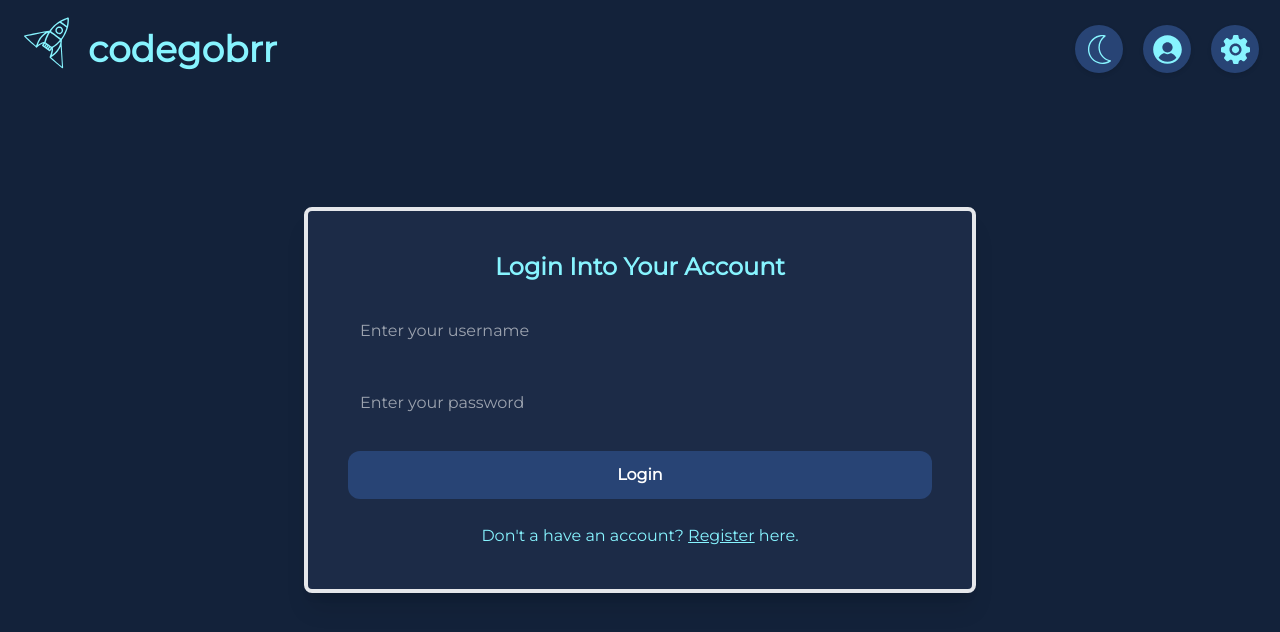
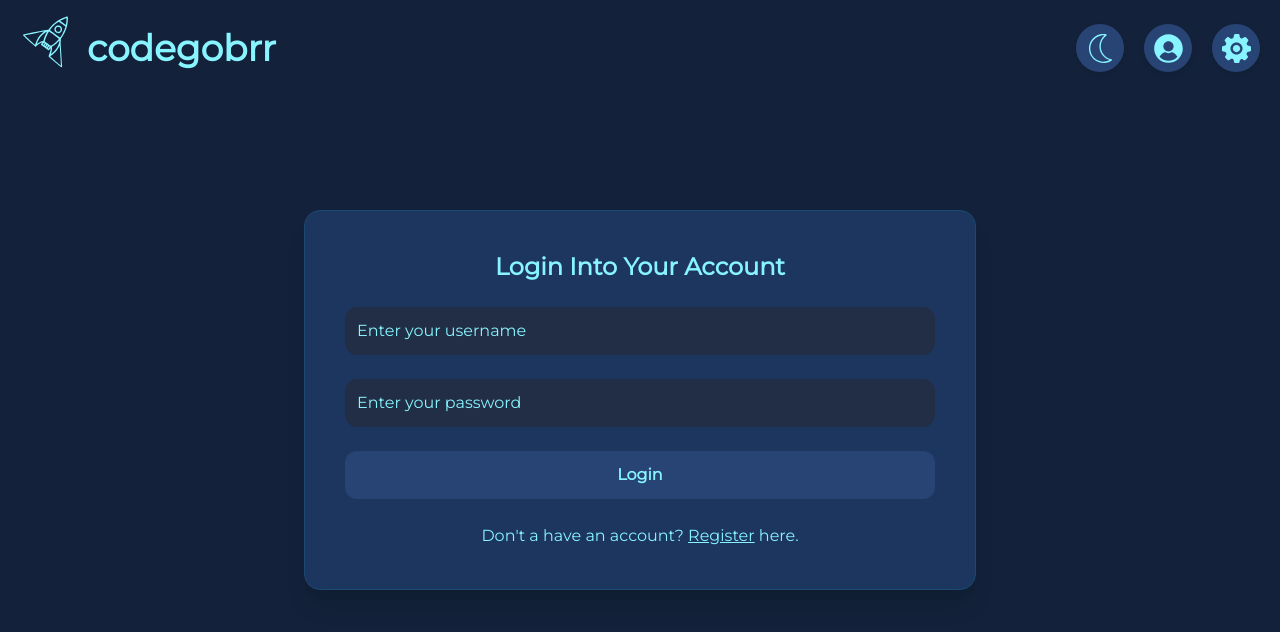
Before and after one commit to JavaBootcampJuly2025/Coderacer, a React (Create React App) app in the folder frontend/: page /login in a window 1280 px wide. Shown: the top 632 px of the page. Built offline with nearby package versions, Linux system fonts and the light colour scheme.

Commit message:
Fixed inconsistancies with UI

```diff
--- a/frontend/src/components/ui/LevelSwitch.jsx
+++ b/frontend/src/components/ui/LevelSwitch.jsx
@@ -52,7 +52,7 @@ const LevelSwitch = ({ selectedDifficulty, setSelectedDifficulty }) => {
 
     return (
         <div
-            className={`flex w-[${CONFIG.panel.width}] h-${CONFIG.panel.height} bg-[${CONFIG.panel.backgroundColor}] overflow-hidden`}
+            className={`flex w-[${CONFIG.panel.width}] h-${CONFIG.panel.height} bg-[${CONFIG.panel.backgroundColor}] overflow-hidden border-l border-r border-t border-[var(--border-gray)] rounded-b-2xl`}
             style={{ borderRadius: CONFIG.panel.borderRadius }}
         >
             <div
--- a/frontend/src/pages/Login.js
+++ b/frontend/src/pages/Login.js
@@ -4,8 +4,85 @@ import Header from '../components/Header';
 import Footer from '../components/Footer';
 import { useTheme } from '../styles/ThemeContext';
 
+const CONFIG = {
+    root: {
+        minHeight: 'min-h-screen',
+        backgroundColor: 'bg-[var(--background)]',
+        flexDirection: 'flex-col',
+        alignItems: 'items-center',
+        fontFamily: 'font-montserrat',
+        textColor: 'text-[var(--text)]',
+    },
+    header: {
+        width: 'w-full',
+        height: 'h-[80px]',
+        border: 'border border-[var(--border)]',
+    },
+    main: {
+        flex: 'flex-grow',
+        justifyContent: 'justify-center',
+        alignItems: 'items-center',
+        padding: 'py-12',
+        width: 'w-full',
+        maxWidth: 'max-w-2xl',
+    },
+    card: {
+        width: 'w-full',
+        padding: 'p-10',
+        borderRadius: 'rounded-2xl',
+        shadow: 'shadow-xl',
+        transition: 'transition-colors duration-300',
+        border: 'border border-[var(--border-gray)]',
+        backgroundColor: 'bg-[var(--inbetween)]',
+    },
+    form: {
+        gap: 'space-y-6',
+    },
+    input: {
+        width: 'w-full',
+        padding: 'p-3',
+        borderRadius: 'rounded-xl',
+        backgroundColor: 'bg-[var(--sliderhover)]',
+        textColor: 'text-[var(--text)]',
+        placeholder: 'placeholder-[var(--placeholder)]',
+        focus: 'focus:outline-none focus:ring-2 focus:ring-[var(--accent)]',
+    },
+    button: {
+        width: 'w-full',
+        padding: 'py-3',
+        borderRadius: 'rounded-xl',
+        backgroundColor: 'bg-[var(--primary-button)]',
+        textColor: 'text-[var(--primary-button-text)]',
+        fontWeight: 'font-semibold',
+        hover: 'hover:bg-[var(--primary-button-hover)]',
+        transition: 'transition duration-300',
+    },
+    text: {
+        fontSize: 'text-base',
+        textColor: 'text-[var(--text)]',
+        lineHeight: 'leading-relaxed',
+        overflow: 'overflow-y-auto',
+        textAlign: 'text-center',
+    },
+    link: {
+        textColor: 'text-[var(--link)]',
+        decoration: 'underline',
+    },
+    title: {
+        fontSize: 'text-2xl',
+        fontWeight: 'font-semibold',
+        margin: 'mb-6',
+        textAlign: 'text-center',
+        textColor: 'text-[var(--accent)]',
+    },
+    message: {
+        margin: 'mt-4',
+        textAlign: 'text-center',
+    },
+};
+
 function Login() {
-    const { theme } = useTheme();
+    const { theme, themeConfig } = useTheme();
     const [message, setMessage] = useState("");
     const [messageColor, setMessageColor] = useState("");
 
@@ -20,7 +97,7 @@ function Login() {
 
         try {
             const response = await login(loginData);
-            setMessageColor("text-green-400");
+            setMessageColor('text-[var(--success-message)]');
             setMessage("Login successful. Redirecting to home");
             localStorage.setItem('loginToken', response.token);
             localStorage.setItem('loginId', response.id);
@@ -29,34 +106,30 @@ function Login() {
                 window.location.href = "/";
             }, 1000);
         } catch (error) {
-            setMessageColor("text-red-400");
+            setMessageColor('text-[var(--error-message)]');
             setMessage(error.response?.data?.message || "Login failed.");
         }
     };
 
     return (
-        <div className={`home-wrapper min-h-screen bg-[#13223A] flex flex-col items-center font-montserrat ${
-            theme === 'light' ? 'bg-white text-black' : 'bg-[#13223A] text-white'
-        }`}>
-            <div className="w-full h-[80px] border border-[#59000000]">
+        <div className={`home-wrapper ${CONFIG.root.minHeight} flex ${CONFIG.root.flexDirection} ${CONFIG.root.alignItems} ${CONFIG.root.fontFamily} ${CONFIG.root.backgroundColor} ${CONFIG.root.textColor}`}>
+            <div className={`${CONFIG.header.width} ${CONFIG.header.height}`}>
                 <Header />
             </div>
 
-            <div className="flex-grow flex items-center justify-center py-12 w-full max-w-2xl">
-                <div className={`w-full p-10 rounded-2xl shadow-xl transition-colors duration-300 border-4 border-black-400 rounded-lg ${
-                    theme === 'light' ? 'bg-gray-100' : 'bg-[#1C2B47]'
-                }`}>
-                    <h2 className="text-2xl font-semibold mb-6 text-center text-[var(--accent)]">Login Into Your Account</h2>
-                    <form onSubmit={submit} className="space-y-6">
+            <div className={`${CONFIG.main.flex} flex ${CONFIG.main.justifyContent} ${CONFIG.main.alignItems} ${CONFIG.main.padding} ${CONFIG.main.width} ${CONFIG.main.maxWidth}`}>
+                <div className={`${CONFIG.card.width} ${CONFIG.card.padding} ${CONFIG.card.borderRadius} ${CONFIG.card.shadow} ${CONFIG.card.transition} ${CONFIG.card.border} ${CONFIG.card.backgroundColor}`}>
+                    <h2 className={`${CONFIG.title.fontSize} ${CONFIG.title.fontWeight} ${CONFIG.title.margin} ${CONFIG.title.textAlign} ${CONFIG.title.textColor}`}>Login Into Your Account</h2>
+                    <form onSubmit={submit} className={`${CONFIG.form.gap}`}>
                         <input
-                            className="w-full p-3 rounded-xl bg-[var(--input-bg)] text-[var(--text)] placeholder-gray-400 focus:outline-none focus:ring-2 focus:ring-[var(--accent)]"
+                            className={`${CONFIG.input.width} ${CONFIG.input.padding} ${CONFIG.input.borderRadius} ${CONFIG.input.backgroundColor} ${CONFIG.input.textColor} ${CONFIG.input.placeholder} ${CONFIG.input.focus}`}
                             type="text"
                             name="username"
                             placeholder="Enter your username"
                             required
                         />
                         <input
-                            className="w-full p-3 rounded-xl bg-[var(--input-bg)] text-[var(--text)] placeholder-gray-400 focus:outline-none focus:ring-2 focus:ring-[var(--accent)]"
+                            className={`${CONFIG.input.width} ${CONFIG.input.padding} ${CONFIG.input.borderRadius} ${CONFIG.input.backgroundColor} ${CONFIG.input.textColor} ${CONFIG.input.placeholder} ${CONFIG.input.focus}`}
                             type="password"
                             name="password"
                             placeholder="Enter your password"
@@ -64,21 +137,21 @@ function Login() {
                         />
                         <button
                             type="submit"
-                            className="w-full py-3 rounded-xl bg-[var(--primary-button)] text-[var(--primary-button-text)] font-semibold hover:bg-[var(--primary-button-hover)] transition duration-300"
+                            className={`${CONFIG.button.width} ${CONFIG.button.padding} ${CONFIG.button.borderRadius} ${CONFIG.button.backgroundColor} ${CONFIG.button.textColor} ${CONFIG.button.fontWeight} ${CONFIG.button.hover} ${CONFIG.button.transition}`}
                         >
                             Login
                         </button>
-                        <p className="text-base text-[var(--text)] leading-relaxed overflow-y-auto text-center">
-                            Don't a have an account? <a href="/register" className="underline">Register</a> here.
+                        <p className={`${CONFIG.text.fontSize} ${CONFIG.text.textColor} ${CONFIG.text.lineHeight} ${CONFIG.text.overflow} ${CONFIG.text.textAlign}`}>
+                            Don't a have an account? <a href="/register" className={`${CONFIG.link.decoration} ${CONFIG.link.textColor}`}>Register</a> here.
                         </p>
                     </form>
                     {message && (
-                        <p className={`mt-4 text-center ${messageColor}`}>{message}</p>
+                        <p className={`${CONFIG.message.margin} ${CONFIG.message.textAlign} ${messageColor}`}>{message}</p>
                     )}
                 </div>
             </div>
 
-            <div className="w-full h-[80px] border border-[#59000000]">
+            <div className={`${CONFIG.header.width} ${CONFIG.header.height}`}>
                 <Footer />
             </div>
         </div>
--- a/frontend/src/pages/Register.js
+++ b/frontend/src/pages/Register.js
@@ -4,8 +4,73 @@ import Header from '../components/Header';
 import Footer from '../components/Footer';
 import { useTheme } from '../styles/ThemeContext';
 
+const CONFIG = {
+  root: {
+    minHeight: 'min-h-screen',
+    backgroundColor: 'bg-[var(--background)]',
+    flexDirection: 'flex-col',
+    alignItems: 'items-center',
+    fontFamily: 'font-montserrat',
+    textColor: 'text-[var(--text)]',
+  },
+  header: {
+    width: 'w-full',
+    height: 'h-[80px]'
+  },
+  main: {
+    flex: 'flex-grow',
+    justifyContent: 'justify-center',
+    alignItems: 'items-center',
+    padding: 'py-12',
+    width: 'w-full',
+    maxWidth: 'max-w-2xl',
+  },
+  card: {
+    width: 'w-full',
+    padding: 'p-10',
+    borderRadius: 'rounded-2xl',
+    shadow: 'shadow-xl',
+    transition: 'transition-colors duration-300',
+    border: 'border border-[var(--border-gray)]',
+    backgroundColor: 'bg-[var(--inbetween)]',
+  },
+  form: {
+    gap: 'space-y-6',
+  },
+  input: {
+    width: 'w-full',
+    padding: 'p-3',
+    borderRadius: 'rounded-xl',
+    backgroundColor: 'bg-[var(--sliderhover)]',
+    textColor: 'text-[var(--text)]',
+    placeholder: 'placeholder-[var(--placeholder)]',
+    focus: 'focus:outline-none focus:ring-2 focus:ring-[var(--accent)]',
+  },
+  button: {
+    width: 'w-full',
+    padding: 'py-3',
+    borderRadius: 'rounded-xl',
+    backgroundColor: 'bg-[var(--primary-button)]',
+    textColor: 'text-[var(--primary-button-text)]',
+    fontWeight: 'font-semibold',
+    hover: 'hover:bg-[var(--primary-button-hover)]',
+    transition: 'transition duration-300',
+  },
+  title: {
+    fontSize: 'text-2xl',
+    fontWeight: 'font-semibold',
+    margin: 'mb-6',
+    textAlign: 'text-center',
+    textColor: 'text-[var(--accent)]',
+  },
+  message: {
+    margin: 'mt-4',
+    textAlign: 'text-center',
+  },
+};
+
 function Register() {
-  const { theme } = useTheme();
+  const { theme, themeConfig } = useTheme();
   const [message, setMessage] = useState("");
   const [messageColor, setMessageColor] = useState("");
 
@@ -20,44 +85,40 @@ function Register() {
 
     try {
       await createAccount(accountData);
-      setMessageColor("text-green-400");
+      setMessageColor("text-[var(--success-message)]");
       setMessage("Registration successful. Check your email to verify your account.");
     } catch (error) {
-      setMessageColor("text-red-400");
+      setMessageColor("text-[var(--error-message)]");
       setMessage(error.response?.data?.message || "Registration failed.");
     }
   };
 
   return (
-      <div className={`home-wrapper min-h-screen bg-[#13223A] flex flex-col items-center font-montserrat ${
-          theme === 'light' ? 'bg-white text-black' : 'bg-[#13223A] text-white'
-      }`}>
-        <div className="w-full h-[80px] border border-[#59000000]">
+      <div className={`home-wrapper ${CONFIG.root.minHeight} flex ${CONFIG.root.flexDirection} ${CONFIG.root.alignItems} ${CONFIG.root.fontFamily} ${CONFIG.root.backgroundColor} ${CONFIG.root.textColor}`}>
+        <div className={`${CONFIG.header.width} ${CONFIG.header.height} ${CONFIG.header.border}`}>
           <Header />
         </div>
 
-        <div className="flex-grow flex items-center justify-center py-12 w-full max-w-2xl">
-          <div className={`w-full p-10 rounded-2xl shadow-xl transition-colors duration-300 border-4 border-black-400 rounded-lg ${
-              theme === 'light' ? 'bg-gray-100' : 'bg-[#1C2B47]'
-          }`}>
-            <h2 className="text-2xl font-semibold mb-6 text-center text-[var(--accent)]">Create Your Account</h2>
-            <form onSubmit={submit} className="space-y-6">
+        <div className={`${CONFIG.main.flex} flex ${CONFIG.main.justifyContent} ${CONFIG.main.alignItems} ${CONFIG.main.padding} ${CONFIG.main.width} ${CONFIG.main.maxWidth}`}>
+          <div className={`${CONFIG.card.width} ${CONFIG.card.padding} ${CONFIG.card.borderRadius} ${CONFIG.card.shadow} ${CONFIG.card.transition} ${CONFIG.card.border} ${CONFIG.card.backgroundColor}`}>
+            <h2 className={`${CONFIG.title.fontSize} ${CONFIG.title.fontWeight} ${CONFIG.title.margin} ${CONFIG.title.textAlign} ${CONFIG.title.textColor}`}>Create Your Account</h2>
+            <form onSubmit={submit} className={`${CONFIG.form.gap}`}>
               <input
-                  className="w-full p-3 rounded-xl bg-[var(--input-bg)] text-[var(--text)] placeholder-gray-400 focus:outline-none focus:ring-2 focus:ring-[var(--accent)]"
+                  className={`${CONFIG.input.width} ${CONFIG.input.padding} ${CONFIG.input.borderRadius} ${CONFIG.input.backgroundColor} ${CONFIG.input.textColor} ${CONFIG.input.placeholder} ${CONFIG.input.focus}`}
                   type="email"
                   name="email"
                   placeholder="Enter your email"
                   required
               />
               <input
-                  className="w-full p-3 rounded-xl bg-[var(--input-bg)] text-[var(--text)] placeholder-gray-400 focus:outline-none focus:ring-2 focus:ring-[var(--accent)]"
+                  className={`${CONFIG.input.width} ${CONFIG.input.padding} ${CONFIG.input.borderRadius} ${CONFIG.input.backgroundColor} ${CONFIG.input.textColor} ${CONFIG.input.placeholder} ${CONFIG.input.focus}`}
                   type="text"
                   name="username"
                   placeholder="Enter your username"
                   required
               />
               <input
-                  className="w-full p-3 rounded-xl bg-[var(--input-bg)] text-[var(--text)] placeholder-gray-400 focus:outline-none focus:ring-2 focus:ring-[var(--accent)]"
+                  className={`${CONFIG.input.width} ${CONFIG.input.padding} ${CONFIG.input.borderRadius} ${CONFIG.input.backgroundColor} ${CONFIG.input.textColor} ${CONFIG.input.placeholder} ${CONFIG.input.focus}`}
                   type="password"
                   name="password"
                   placeholder="Enter your password"
@@ -65,18 +126,18 @@ function Register() {
               />
               <button
                   type="submit"
-                  className="w-full py-3 rounded-xl bg-[var(--primary-button)] text-[var(--primary-button-text)] font-semibold hover:bg-[var(--primary-button-hover)] transition duration-300"
+                  className={`${CONFIG.button.width} ${CONFIG.button.padding} ${CONFIG.button.borderRadius} ${CONFIG.button.backgroundColor} ${CONFIG.button.textColor} ${CONFIG.button.fontWeight} ${CONFIG.button.hover} ${CONFIG.button.transition}`}
               >
                 Register
               </button>
             </form>
             {message && (
-                <p className={`mt-4 text-center ${messageColor}`}>{message}</p>
+                <p className={`${CONFIG.message.margin} ${CONFIG.message.textAlign} ${messageColor}`}>{message}</p>
             )}
           </div>
         </div>
 
-        <div className="w-full h-[80px] border border-[#59000000]">
+        <div className={`${CONFIG.header.width} ${CONFIG.header.height}`}>
           <Footer />
         </div>
       </div>
--- a/frontend/src/styles/colors.js
+++ b/frontend/src/styles/colors.js
@@ -57,7 +57,7 @@ const themes = {
         border: 'rgba(255, 255, 255, 1)',
         footerText: '#ccc',
         borderGray: '#988a80',
-        inbetween: '#715f4d',
+        inbetween: '#754008',
         light: '#164270',
         transparent: 'rgba(0,0,0,0)',
         black: 'rgba(0,0,0,0.5)',
```
Also changed, not shown: frontend/src/components/Header.jsx (+6 -1 lines).
